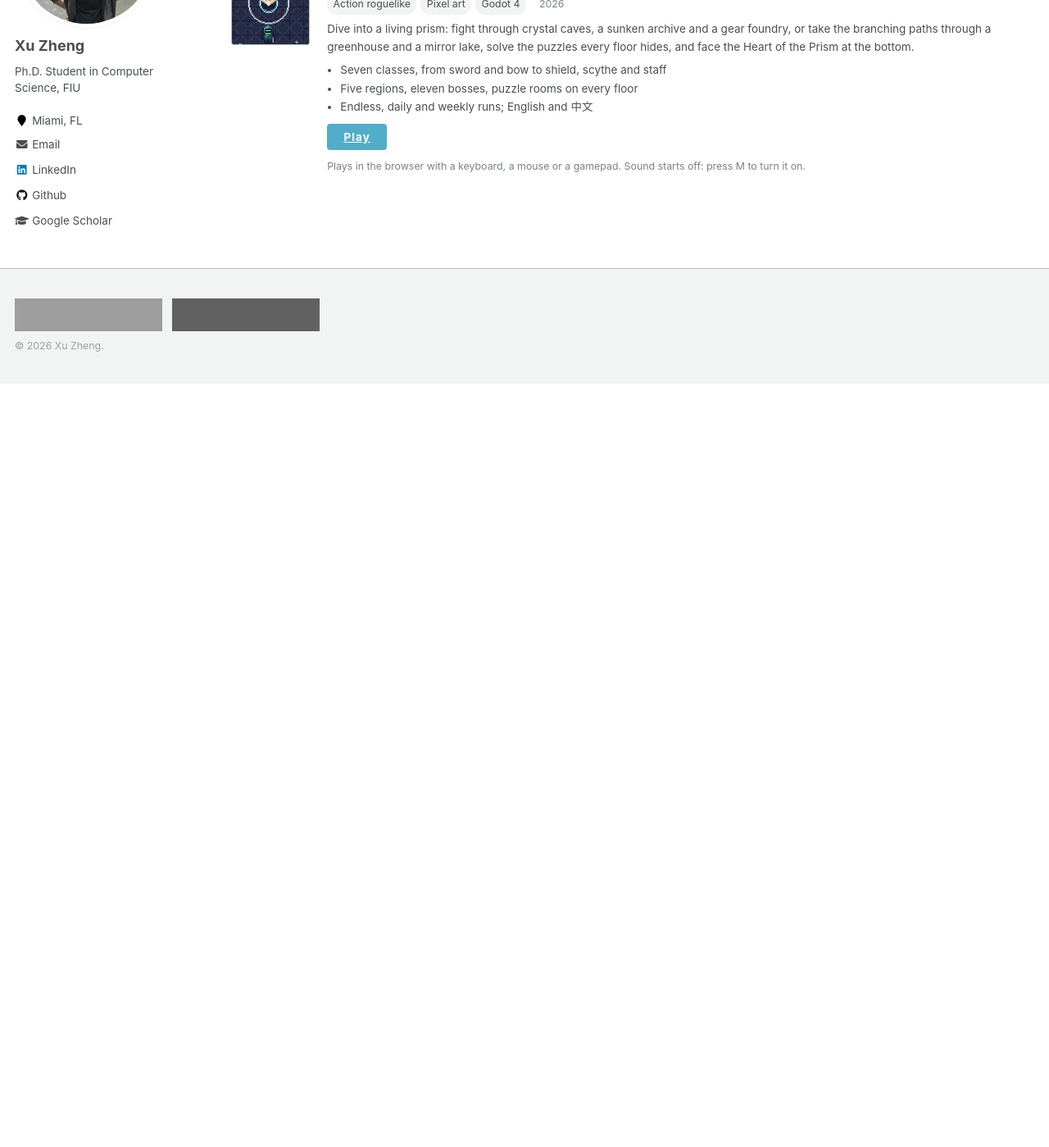
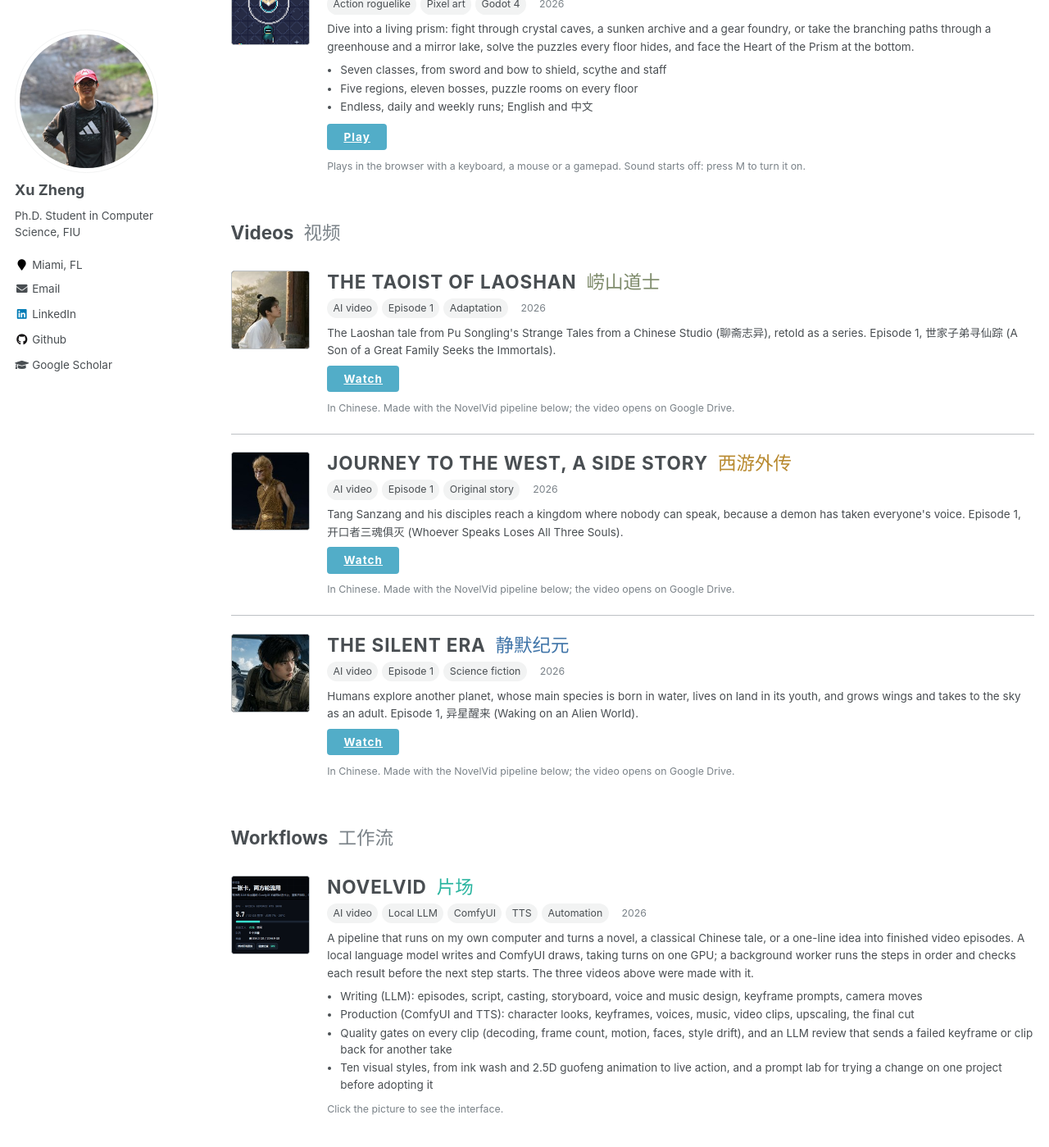
Before and after one commit to AslanDing/aslanding.github.io, a Jekyll site: the page built from _pages/others.html, in a window 1280 px wide and 1400 px high, scrolled down 970 px. Shown: the whole window at 82% size. Built offline with Jekyll 4.4.1, drawn with Linux system fonts in a browser that asks for light colours; before the commit the page ends 1438 px from its top, so only the background shows below that; grey boxes are pictures that could not be loaded.

Commit message:
Others page: three AI videos and the NovelVid workflow
Videos: 崂山道士, 西游外传 and 静默纪元, episode 1 of each, linked to Google Drive, with
square icons cropped from their title cards. Workflows: NovelVid (片场), the local AI video
pipeline that made them, described with no link out; its icon is a small animated GIF and
clicking it opens a larger GIF of the interface in the page's lightbox.

Co-Authored-By: Claude Opus 5.5 <noreply@anthropic.com>

```diff
--- a/_data/others.yml
+++ b/_data/others.yml
@@ -74,14 +74,73 @@
         Plays in the browser with a keyboard, a mouse or a gamepad. Sound starts off: press M to turn it on.
 
 # url: the Google Drive link, shared as "Anyone with the link can view"
+# icon: a square crop of the episode's title card, above the title text
 - id: videos
   title: Videos
   title_zh: 视频
   action: Watch
-  items: []
+  items:
+    - title: THE TAOIST OF LAOSHAN
+      subtitle: 崂山道士
+      accent: "#7d8a6a"
+      icon: /images/others/video-laoshan.jpg
+      url: https://drive.google.com/file/d/11Jbdyy6oCD8njJSUFuImJG6uqos15vBL/view?usp=sharing
+      year: 2026
+      tags: [AI video, Episode 1, Adaptation]
+      blurb: >-
+        The Laoshan tale from Pu Songling's Strange Tales from a Chinese Studio (聊斋志异), retold as a series.
+        Episode 1, 世家子弟寻仙踪 (A Son of a Great Family Seeks the Immortals).
+      note: >-
+        In Chinese. Made with the NovelVid pipeline below; the video opens on Google Drive.
 
-# description only: no url, so no button and no link
+    - title: JOURNEY TO THE WEST, A SIDE STORY
+      subtitle: 西游外传
+      accent: "#b8892e"
+      icon: /images/others/video-xiyou.jpg
+      url: https://drive.google.com/file/d/1KWN2nQpPPQTR60NZeNe9fpE_D3tJcGvi/view?usp=sharing
+      year: 2026
+      tags: [AI video, Episode 1, Original story]
+      blurb: >-
+        Tang Sanzang and his disciples reach a kingdom where nobody can speak, because a demon has taken everyone's
+        voice. Episode 1, 开口者三魂俱灭 (Whoever Speaks Loses All Three Souls).
+      note: >-
+        In Chinese. Made with the NovelVid pipeline below; the video opens on Google Drive.
+
+    - title: THE SILENT ERA
+      subtitle: 静默纪元
+      accent: "#3f74a8"
+      icon: /images/others/video-silent.jpg
+      url: https://drive.google.com/file/d/1kvQbAf3TH55cKdaQb4IAWicuV9zrc_Cn/view?usp=sharing
+      year: 2026
+      tags: [AI video, Episode 1, Science fiction]
+      blurb: >-
+        Humans explore another planet, whose main species is born in water, lives on land in its youth, and grows
+        wings and takes to the sky as an adult. Episode 1, 异星醒来 (Waking on an Alien World).
+      note: >-
+        In Chinese. Made with the NovelVid pipeline below; the video opens on Google Drive.
+
+# description only: no url, so no button and no link out
+# preview: a larger picture (a GIF) that opens in the page's own lightbox when the icon is clicked
 - id: workflows
   title: Workflows
   title_zh: 工作流
-  items: []
+  items:
+    - title: NOVELVID
+      subtitle: 片场
+      accent: "#2bb5a0"
+      icon: /images/others/workflow-novelvid-icon.gif
+      preview: /images/others/workflow-novelvid.gif
+      year: 2026
+      tags: [AI video, Local LLM, ComfyUI, TTS, Automation]
+      blurb: >-
+        A pipeline that runs on my own computer and turns a novel, a classical Chinese tale, or a one-line idea into
+        finished video episodes. A local language model writes and ComfyUI draws, taking turns on one GPU; a
+        background worker runs the steps in order and checks each result before the next step starts. The three
+        videos above were made with it.
+      facts:
+        - "Writing (LLM): episodes, script, casting, storyboard, voice and music design, keyframe prompts, camera moves"
+        - "Production (ComfyUI and TTS): character looks, keyframes, voices, music, video clips, upscaling, the final cut"
+        - Quality gates on every clip (decoding, frame count, motion, faces, style drift), and an LLM review that sends a failed keyframe or clip back for another take
+        - Ten visual styles, from ink wash and 2.5D guofeng animation to live action, and a prompt lab for trying a change on one project before adopting it
+      note: >-
+        Click the picture to see the interface.
--- a/_pages/others.html
+++ b/_pages/others.html
@@ -31,9 +31,10 @@ redirect_from:
   {% endif %}
   <article class="others-item">
     <div class="others-item__icon">
-      {% if item.url %}<a href="{{ item_href }}"{% if item_external %} target="_blank" rel="noopener"{% endif %} title="{{ section.action | default: 'Open' }} {{ item.title }}">{% endif %}
+      {% if item.url %}<a href="{{ item_href }}"{% if item_external %} target="_blank" rel="noopener"{% endif %} title="{{ section.action | default: 'Open' }} {{ item.title }}">
+      {% elsif item.preview %}<a href="{{ base_path }}{{ item.preview }}" class="image-popup" title="{{ item.title }}">{% endif %}
       <img src="{{ base_path }}{{ item.icon }}" alt="{{ item.title }}" width="96" height="96" loading="lazy" />
-      {% if item.url %}</a>{% endif %}
+      {% if item.url or item.preview %}</a>{% endif %}
     </div>
     <div class="others-item__body">
       <h3 class="others-item__title">{{ item.title }}{% if item.subtitle %} <span class="others-item__subtitle"{% if item.accent %} style="color: {{ item.accent }}"{% endif %}>{{ item.subtitle }}</span>{% endif %}</h3>
```
Also changed, not shown: images/others/video-laoshan.jpg (added), images/others/video-silent.jpg (added), images/others/video-xiyou.jpg (added), images/others/workflow-novelvid-icon.gif (added), images/others/workflow-novelvid.gif (added).
